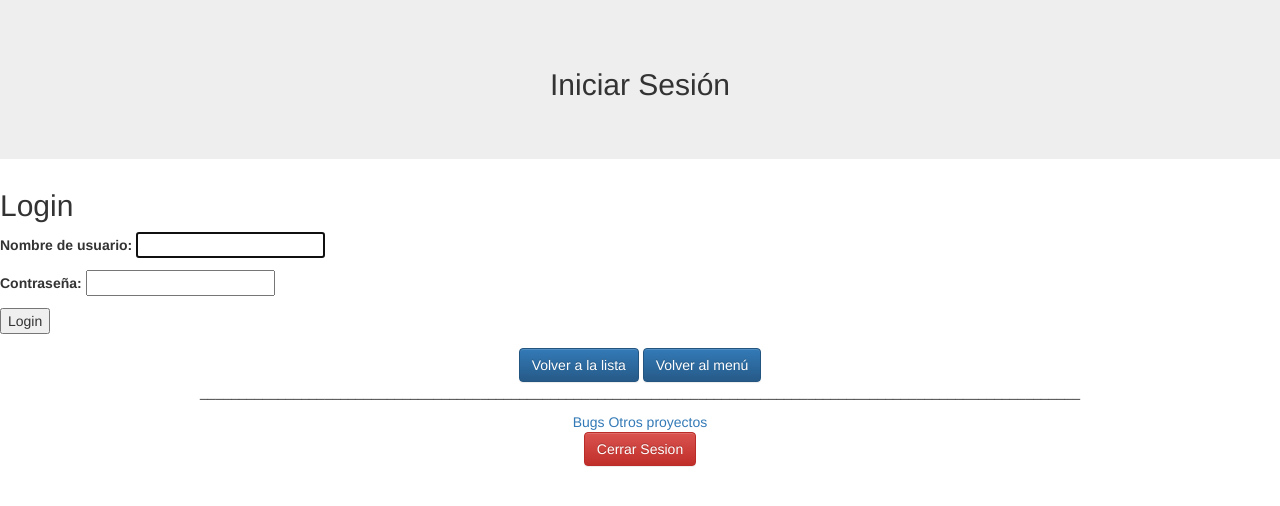
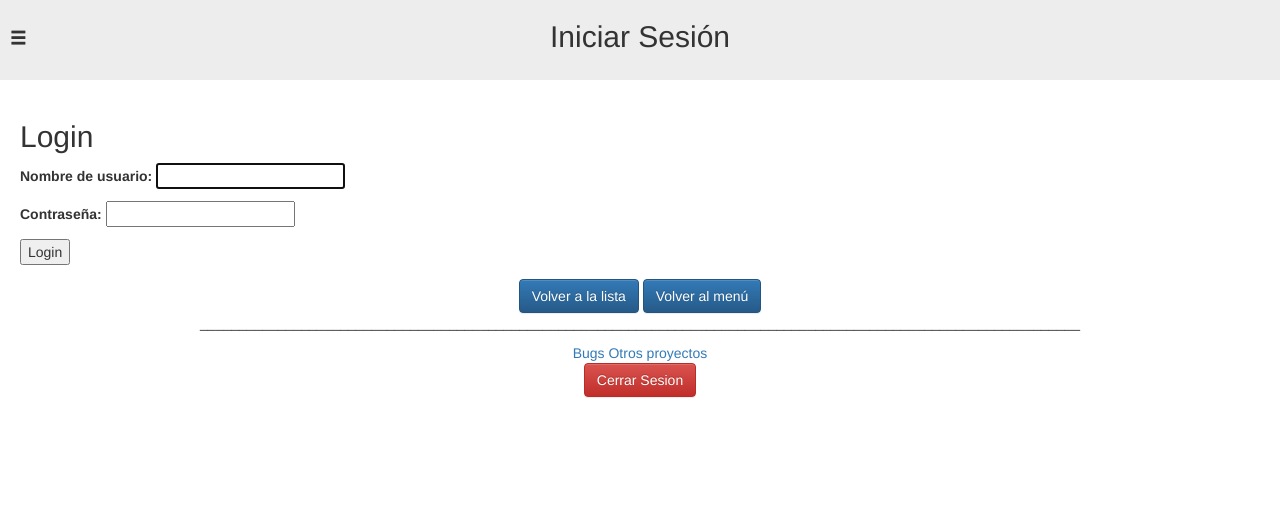
Before and after one commit to kaozdl/BookieMan, a Django app: page /login/?next=/book/1 in a window 1280 px wide. Shown: the top 506 px of the page. Run offline with Django 3.2, Linux system fonts and the light colour scheme; parts of the project's set-up code (start-up, migrations or seed data) failed here and were passed over.

Commit message:
add first attempt of menu

```diff
--- /dev/null
+++ b/applications/books/static/css/core.css
@@ -0,0 +1,69 @@
+/* The side navigation menu */
+.sidenav {
+    height: 100%; /* 100% Full-height */
+    width: 0; /* 0 width - change this with JavaScript */
+    position: fixed; /* Stay in place */
+    z-index: 1; /* Stay on top */
+    top: 0;
+    left: 0;
+    background-color: #111; /* Black*/
+    overflow-x: hidden; /* Disable horizontal scroll */
+    padding-top: 60px; /* Place content 60px from the top */
+    transition: 0.5s; /* 0.5 second transition effect to slide in the sidenav */
+}
+
+/* The navigation menu links */
+.sidenav a {
+    padding: 8px 8px 8px 32px;
+    text-decoration: none;
+    font-size: 25px;
+    color: #818181;
+    display: block;
+    transition: 0.3s
+}
+
+/* When you mouse over the navigation links, change their color */
+.sidenav a:hover, .offcanvas a:focus{
+    color: #f1f1f1;
+}
+
+/* Position and style the close button (top right corner) */
+.sidenav .closebtn {
+    position: absolute;
+    top: 0;
+    right: 25px;
+    font-size: 36px;
+    margin-left: 50px;
+}
+
+/* Style page content - use this if you want to push the page content to the right when you open the side navigation */
+#main {
+    transition: margin-left .5s;
+    padding: 20px;
+}
+
+/* On smaller screens, where height is less than 450px, change the style of the sidenav (less padding and a smaller font size) */
+@media screen and (max-height: 450px) {
+    .sidenav {padding-top: 15px;}
+    .sidenav a {font-size: 18px;}
+}
+
+/* MENU PRINCIPAL */
+.barra_titulo {
+  background-color: #ededed;
+  position: fixed;
+  width: 100%;
+  height: 80px;
+}
+
+.barra_titulo > span {
+  left: 10px;
+  top: 37%;
+  vertical-align: middle;
+  position: absolute;
+  font-size: larger;
+}
+
+#main{
+  padding-top: 100px;
+}
--- a/applications/books/templates/admin.html
+++ b/applications/books/templates/admin.html
@@ -1,21 +1,49 @@
 <head>
     <link rel="stylesheet" href="{{STATIC_URL}}/static/thrid-parties/bootstrap-3.3.7-dist/css/bootstrap.min.css">
     <link rel="stylesheet" href="{{STATIC_URL}}/static/thrid-parties/bootstrap-3.3.7-dist/css/bootstrap-theme.min.css">
+    <link rel="stylesheet" href="{{STATIC_URL}}/static/css/core.css">
 </style>
 </head>
 <body>
-<div id="title" class="jumbotron text-center">
+  <!-- MENU -->
+  <div id="mySidenav" class="sidenav">
+    <a href="javascript:void(0)" class="closebtn" onclick="closeNav()">&times;</a>
+    <a href="#">About</a>
+    <a href="#">Services</a>
+    <a href="#">Clients</a>
+    <a href="#">Contact</a>
+  </div>
+  <div id="title" class="barra_titulo text-center">
+    <!-- Use any element to open the sidenav -->
+    <span onclick="openNav()" class="glyphicon glyphicon-menu-hamburger "></span>
     {% block title %}{% endblock title %}
   </div>
+  <!-- / MENU -->
+
+  <div id="main">
     <div id="content">
         {% block content %}{% endblock content %}
     </div>
     <div id="footer" style="text-align:center; background-color">
         {% include "footer.html" %}
     </div>
+  </div>
 </body>
 <script type="text/javascript" src="{{ STATIC_URL }}/static/thrid-parties/jquery.js">
 </script>
+
+<script>
+/* Set the width of the side navigation to 250px */
+function openNav() {
+  document.getElementById("mySidenav").style.width = "250px";
+}
+
+/* Set the width of the side navigation to 0 */
+function closeNav() {
+  document.getElementById("mySidenav").style.width = "0";
+}
+</script>
+
 {% if message %}
 <script type="text/javascript">
     alert({{'message'}});
```
Lines whose indentation alone changed are shown as unchanged.
